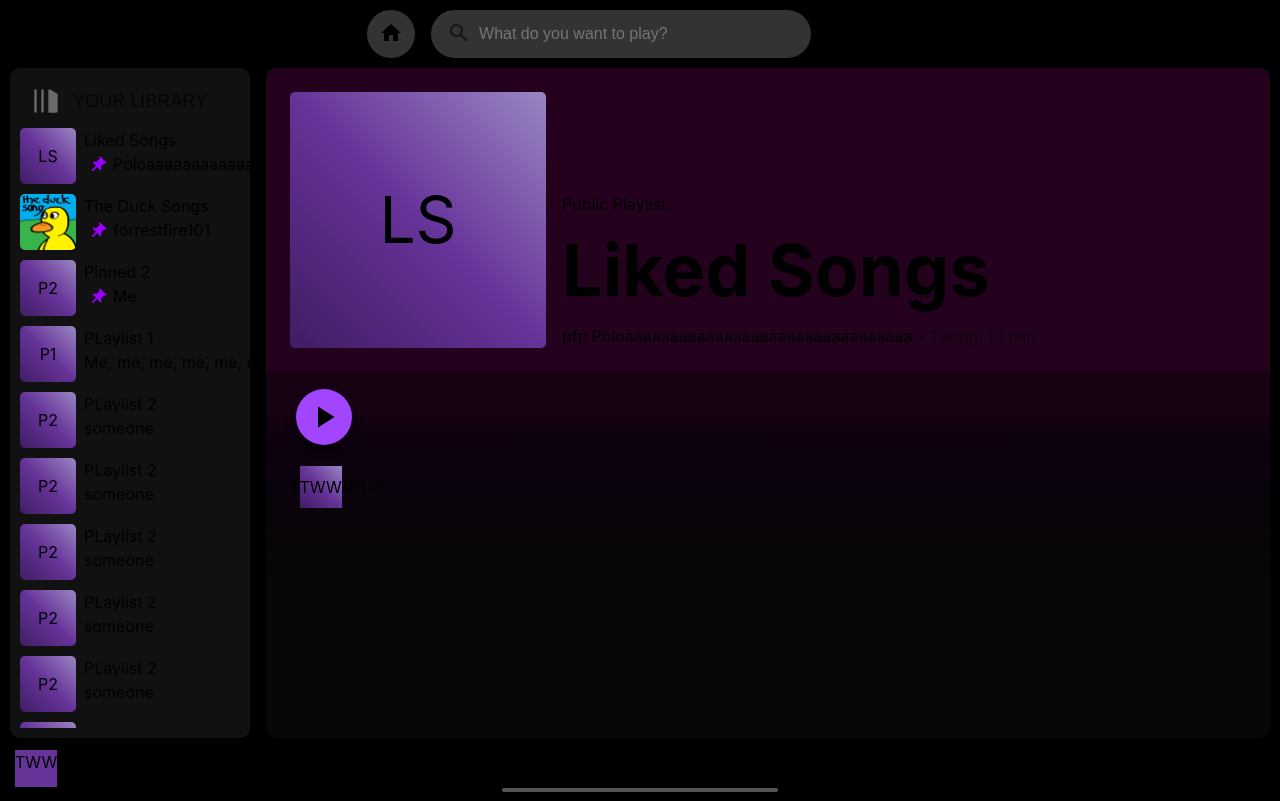
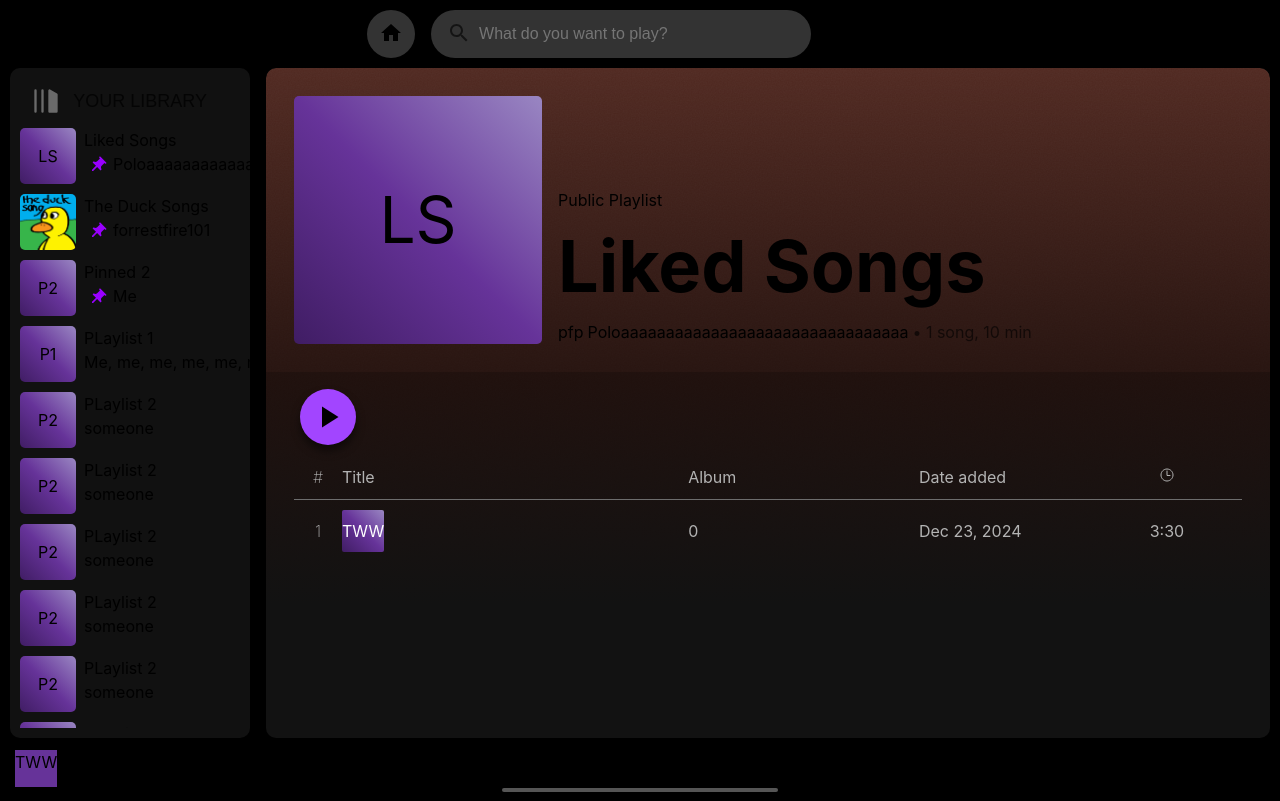
Before and after one commit to sapmat/polo-frontend, a React (Vite) app: page /playlist/1 in a window 1280 px wide. Built offline with nearby package versions, Linux system fonts and the light colour scheme.

Commit message:
save point

```diff
--- a/src/App.tsx
+++ b/src/App.tsx
@@ -14,7 +14,8 @@ function App() {
     artists: ["The Fold"],
     audioSrc: "/Audio/The Fold - The Weekend Whip (Official Audio).mp3",
     image: "TWW",
-    album: "LEGO NINJAGO: For the Spinners"
+    album: "LEGO NINJAGO: For the Spinners",
+    duration: "3:30",
   };
 
   return (
--- /dev/null
+++ b/src/Components/Pages/Playlist/Components/Table/TableHeader.tsx
@@ -0,0 +1,21 @@
+/** @jsxImportSource @emotion/react */
+import { IoTimeOutline } from "react-icons/io5";
+import classes from "./style";
+
+const TableHeader = () => {
+  return (
+    <div css={classes.header}>
+      <div css={classes.index}>#</div>
+      <div css={classes.title}>Title</div>
+      <div css={classes.album}>Album</div>
+      <div css={classes.dateAdded}>Date added</div>
+      <div css={classes.right}>
+        <div css={classes.duration}>
+          <IoTimeOutline />
+        </div>
+      </div>
+    </div>
+  );
+};
+
+export default TableHeader;
--- a/src/Components/Pages/Playlist/Components/Table/TableRow.tsx
+++ b/src/Components/Pages/Playlist/Components/Table/TableRow.tsx
@@ -1,11 +1,17 @@
 /** @jsxImportSource @emotion/react */
 import { useEffect, useState } from "react";
-import { IoTimeOutline } from "react-icons/io5";
 import { Song } from "../../../../../Model/Song/songs";
 import classes from "./style";
 import SongPlaylistImage from "../../../../Util/SongPlaylistImage/SongPlaylistImage";
+import { PlaylistSong } from "../../../../../Model/Playlist/playlist";
 
-const TableRow = ({ index, songId }: { index: number; songId: string }) => {
+const TableRow = ({
+  index,
+  playlistSong,
+}: {
+  index: number;
+  playlistSong: PlaylistSong;
+}) => {
   const [song, setSong] = useState<Song>();
 
   useEffect(() => {
@@ -15,22 +21,34 @@ const TableRow = ({ index, songId }: { index: number; songId: string }) => {
       artists: ["The Fold"],
       audioSrc: "/Audio/The Fold - The Weekend Whip (Official Audio).mp3",
       image: "",
-      album: "LEGO NINJAGO: For the Spinners"
+      album: "LEGO NINJAGO: For the Spinners",
+      duration: "3:30",
     });
   }, []);
 
   if (!song) return <></>;
 
+  const formatDate = () =>
+    new Intl.DateTimeFormat("en-US", {
+      month: "short",
+      day: "2-digit",
+      year: "numeric",
+    }).format(playlistSong.dateAdded);
+
   return (
-    <tr css={classes.row}>
-      <td css={classes.index}>{index + 1}</td>
-      <td css={classes.title}><SongPlaylistImage item={song} cssclass={{}} /></td>
-      <td css={classes.album}>{index}</td>
-      <td css={classes.dateAdded}>{index}</td>
-      <td css={classes.duration}>
-        <IoTimeOutline />
-      </td>
-    </tr>
+    <div css={classes.row}>
+      <div css={classes.index}>{index + 1}</div>
+      <div css={classes.title}>
+        <SongPlaylistImage item={song} cssclass={classes.image} />
+      </div>
+      <div css={classes.album}>{index}</div>
+      <div css={classes.dateAdded}>{formatDate()}</div>
+      <div css={classes.right}>
+        <div css={classes.addToList}></div>
+        <div css={classes.duration}>{song.duration}</div>
+        <div></div>
+      </div>
+    </div>
   );
 };
 
--- a/src/Components/Pages/Playlist/Components/Table/style.ts
+++ b/src/Components/Pages/Playlist/Components/Table/style.ts
@@ -2,7 +2,65 @@
 import { css } from "@emotion/react";
 
 const classes = {
-  row: css``,
+  header: css`
+    width: 100%;
+    display: grid;
+    grid-template-columns:
+      3em minmax(120px, 6fr) minmax(120px, 4fr) minmax(120px, 3fr)
+      150px;
+    color: #b3b3b3;
+    padding-bottom: 10px;
+    border-bottom:rgb(109, 109, 109) solid 1px;
+  `,
+  row: css`
+    display: grid;
+    grid-template-columns:
+      3em minmax(120px, 6fr) minmax(120px, 4fr) minmax(120px, 3fr)
+      150px;
+    color: #b3b3b3;
+    padding: 10px 0;
+    width: 100%;
+    border-radius: 5px;
+
+    &:hover {
+      background: rgba(179, 179, 179, 0.26);
+    }
+  `,
+  index: css`
+    display: flex;
+    justify-content: center;
+    align-items: center;
+    font-weight: 200;
+  `,
+  title: css`
+    display: flex;
+    align-items: center;
+  `,
+  image: css`
+    height: 1em;
+    border-radius: 2px;
+    color: white;
+  `,
+  album: css`
+    display: flex;
+    align-items: center;
+  `,
+  dateAdded: css`
+    display: flex;
+    align-items: center;
+  `,
+  addToList: css`
+    display: flex;
+    align-items: center;
+  `,
+  right: css`
+    display: flex;
+    justify-content: space-around;
+    align-items: center;
+  `,
+  duration: css`
+    align-items: center;
+  `,
 };
 
 export default classes;
--- a/src/Components/Pages/Playlist/index.tsx
+++ b/src/Components/Pages/Playlist/index.tsx
@@ -6,16 +6,20 @@ import PlaylistImage from "../../Util/SongPlaylistImage/SongPlaylistImage";
 import PlayArrowIcon from "@mui/icons-material/PlayArrow";
 import { useEffect, useRef, useState } from "react";
 import TableRow from "./Components/Table/TableRow";
+import TableHeader from "./Components/Table/TableHeader";
+import ScrollBarY from "../../Util/ScrollBar/ScrollBarY";
 
 const PlaylistPage = () => {
   const params = useParams();
   const id: string = params.id || "";
   const playlist = playlists.find((p) => p.id === id);
 
+  const generalRef = useRef<HTMLDivElement>(null);
   const pageRef = useRef<HTMLDivElement>(null);
   const headerRef = useRef<HTMLDivElement>(null);
 
   const [showMainHeader, setShowMainHeader] = useState<number>(0);
+  const [hovering, setHovering] = useState<boolean>(false);
 
   useEffect(() => {
     const handleScroll = () => {
@@ -59,10 +63,24 @@ const PlaylistPage = () => {
       playlist.songs.length > 1 ? "s" : ""
     }, ${formatDuration()}`;
 
-  console.log(playlist.songs);
-
   return (
-    <div ref={pageRef} css={classes.page}>
+    <div
+      ref={generalRef}
+      css={classes.general}
+      onMouseEnter={() => {
+        setHovering(true);
+      }}
+      onMouseLeave={() => {
+        setHovering(false);
+      }}
+    >
+      <ScrollBarY
+        generalHover={hovering}
+        maxHeight={generalRef.current?.clientHeight || 0}
+        scrollableElementRef={pageRef}
+      />
+      <div css={classes.bigBackground} />
+      <div className="page" ref={pageRef} css={classes.page}>
         <header css={classes.mainHeader(showMainHeader)}>
           <button css={classes.playButton}>
             <PlayArrowIcon
@@ -77,7 +95,9 @@ const PlaylistPage = () => {
           <div css={classes.header}>
             <PlaylistImage item={playlist} cssclass={classes.image} />
             <div css={classes.details}>
-            <div>{`${playlist.isPrivate ? "Private" : "Public"} Playlist`}</div>
+              <div>{`${
+                playlist.isPrivate ? "Private" : "Public"
+              } Playlist`}</div>
               <div css={classes.name}>{playlist.name}</div>
               <div css={classes.extra}>
                 <div css={classes.creator}>
@@ -87,9 +107,10 @@ const PlaylistPage = () => {
                 <div css={classes.songsDetails}>{getSongDetails()}</div>
               </div>
             </div>
-        </div>{" "}
+          </div>
         </div>
         <div css={classes.content}>
+          <div css={classes.background}></div>
           <div css={classes.contentTop}>
             <button css={classes.contentPlayButton}>
               <PlayArrowIcon
@@ -100,9 +121,13 @@ const PlaylistPage = () => {
               />
             </button>
           </div>
+          <div>
+            <TableHeader />
             {playlist.songs.map((song, index) => (
-          <TableRow index={index} songId={song} />
+              <TableRow key={index} index={index} playlistSong={song} />
             ))}
+          </div>
+        </div>
       </div>
     </div>
   );
--- a/src/Components/Pages/Playlist/style.ts
+++ b/src/Components/Pages/Playlist/style.ts
@@ -2,44 +2,40 @@
 import { css } from "@emotion/react";
 
 const classes = {
+  general: css`
+    position: relative;
+    height: 100%;
+    width: 100%;
+  `,
   page: css`
     position: relative;
     flex-grow: 1;
     height: 100%;
     overflow-y: scroll;
+    border-radius: 10px;
+    z-index: 0;
 
     &::-webkit-scrollbar {
-      width: 10px;
-      height: 10px;
+      display: none;
     }
-
-    &::-webkit-scrollbar-track {
-      background: none;
-    }
-
-    &:hover&::-webkit-scrollbar-thumb {
-      background: #444;
-      opacity: 0.5;
-    }
-
-    &::-webkit-scrollbar-thumb {
-      &:hover {
-        background: #666;
-        opacity: 0.5;
-      }
-
-      &:active {
-        background: #888;
-        opacity: 0.5;
-      }
-    }
+  `,
+  bigBackground: css`
+    box-sizing: content-box;
+    position: absolute;
+    width: 100%;
+    min-height: 100%;
+    flex-grow: 1;
+    background: #121212;
+    z-index: -2;
+    border-radius: 10px;
   `,
   mainHeader: (opacity: number) => css`
     width: 100%;
-    padding: 1em 0;
+    padding: 0.75em 1em;
     position: fixed;
     opacity: ${opacity};
     transition: opacity 0.25s ease-in-out;
+    background: rgb(10, 1, 54);
   `,
   playButton: css`
     box-sizing: border-box;
@@ -68,9 +64,11 @@ const classes = {
     gap: 1em;
     width: 100%;
     height: 19em;
-    padding: 1.5em;
+    padding: 1.75em;
     border-radius: 10px 10px 0 0;
-    background: rgb(36, 2, 30);
+    background-color: rgb(80, 40, 32);
+    background-image: linear-gradient(transparent 0, rgba(0, 0, 0, 0.5) 100%),
+      url("/Images/noise.svg");
   `,
   image: css`
     border-radius: 5px;
@@ -99,18 +97,24 @@ const classes = {
     opacity: 0.6;
   `,
   content: css`
+    position: relative;
     box-sizing: border-box;
     display: flex;
     flex-direction: column;
     height: calc(100% - 19em);
     width: 100%;
     border-radius: 0 0 10px 10px;
-    background: linear-gradient(
-      rgba(56, 5, 48, 0.4) 10%,
-      rgba(33, 2, 39, 0.4) 20%,
-      rgba(17, 17, 17, 0.4) 55%
-    );
-    padding: 0 1.5em;
+    padding: 0 1.75em;
+  `,
+  background: css`
+    position: absolute;
+    left: 0;
+    height: 232px;
+    z-index: -1;
+    width: 100%;
+    background-color: rgb(80, 40, 32);
+    background-image: linear-gradient(rgba(0, 0, 0, 0.6) 0%, #121212 100%),
+      url("/Images/noise.svg");
   `,
   contentTop: css`
     padding: 15px 0;
--- /dev/null
+++ b/src/Components/Util/ScrollBar/ScrollBarY.tsx
@@ -0,0 +1,106 @@
+/** @jsxImportSource @emotion/react */
+import { css } from "@emotion/react";
+import React, { useEffect, useState } from "react";
+
+const ScrollBarY = ({
+  generalHover,
+  maxHeight,
+  scrollableElementRef,
+}: {
+  generalHover: boolean;
+  maxHeight: number;
+  scrollableElementRef: React.RefObject<HTMLElement>;
+}) => {
+  const [thumbHeight, setThumbHeight] = useState(maxHeight);
+  const [thumbPosition, setThumbPosition] = useState(80);
+  const [cssClass, setCssClass] = useState({
+    general: css``,
+    track: css``,
+    thumb: css``,
+  });
+
+  useEffect(() => {
+    if (scrollableElementRef.current) {
+      const { clientHeight, scrollHeight } = scrollableElementRef.current;
+      setThumbHeight((clientHeight / scrollHeight) * maxHeight);
+    }
+  }, [maxHeight, scrollableElementRef]);
+
+  useEffect(() => {
+    const handleScroll = () => {
+      if (scrollableElementRef.current) {
+        const { scrollTop, clientHeight, scrollHeight } =
+          scrollableElementRef.current;
+        const thumbPosition =
+          (maxHeight - thumbHeight) *
+          (scrollTop / (scrollHeight - clientHeight));
+
+        setThumbPosition(thumbPosition);
+      }
+    };
+
+    const element = scrollableElementRef.current;
+    if (element) {
+      element.addEventListener("scroll", handleScroll);
+      handleScroll();
+    }
+
+    return () => {
+      if (element) {
+        element.removeEventListener("scroll", handleScroll);
+      }
+    };
+  }, [maxHeight, scrollableElementRef, thumbHeight]);
+
+  useEffect(() => {
+    setCssClass({
+      general: css`
+        box-sizing: border-box;
+        position: absolute;
+        right: 0px;
+        height: 100%;
+        z-index: 999;
+        border-radius: 0 10px 10px 0;
+        overflow: hidden;
+        padding-top: ${thumbPosition}px;
+      `,
+      track: css``,
+      thumb: css`
+        box-sizing: border-box;
+        width: 25px;
+        height: ${thumbHeight}px;
+        background-clip: border-box;
+        background: #666;
+        opacity: 0.5;
+        transition: background 0.3s, opacity 0.3s;
+
+        ${generalHover &&
+        `
+            display: flex;
+            background: #666;
+            opacity: 0.5;
+
+            &:hover {
+              background: #888;
+              opacity: 0.5;
+            }
+
+            &:active {
+              background: #aaa;
+              opacity: 0.5;
+            }
+          `}
+      `,
+    });
+  }, [generalHover, thumbHeight, thumbPosition]);
+
+  return (
+    <div css={cssClass.general}>
+      <div css={cssClass.track}>
+        <div css={cssClass.thumb} />
+      </div>
+    </div>
+  );
+};
+
+export default ScrollBarY;
--- a/src/Model/Song/songs.ts
+++ b/src/Model/Song/songs.ts
@@ -4,4 +4,5 @@ export interface Song {
   artists: string[];
   image: string;
   album: string;
+  duration: string;
 }
--- a/src/data.ts
+++ b/src/data.ts
@@ -5,7 +5,7 @@ export const playlists: Playlist[] = [
     id: "1",
     name: "Liked Songs",
     image: "",
-    songs: ["1"],
+    songs: [{ songId: "1", dateAdded: new Date() }],
     duration: 10,
     createdBy: "Poloaaaaaaaaaaaaaaaaaaaaaaaaaaaaaaaa",
     isPinned: true,
@@ -15,7 +15,38 @@ export const playlists: Playlist[] = [
     id: "2",
     name: "The Duck Songs",
     image: "/Images/theDuckSongCover.png",
-    songs: ["5"],
+    songs: [
+      { songId: "0", dateAdded: new Date() },
+      { songId: "1", dateAdded: new Date() },
+      { songId: "2", dateAdded: new Date() },
+      { songId: "3", dateAdded: new Date() },
+      { songId: "4", dateAdded: new Date() },
+      { songId: "5", dateAdded: new Date() },
+      { songId: "6", dateAdded: new Date() },
+      { songId: "7", dateAdded: new Date() },
+      { songId: "8", dateAdded: new Date() },
+      { songId: "9", dateAdded: new Date() },
+      { songId: "10", dateAdded: new Date() },
+      { songId: "11", dateAdded: new Date() },
+      { songId: "12", dateAdded: new Date() },
+      { songId: "13", dateAdded: new Date() },
+      { songId: "14", dateAdded: new Date() },
+      { songId: "15", dateAdded: new Date() },
+      { songId: "16", dateAdded: new Date() },
+      { songId: "17", dateAdded: new Date() },
+      { songId: "18", dateAdded: new Date() },
+      { songId: "19", dateAdded: new Date() },
+      { songId: "20", dateAdded: new Date() },
+      { songId: "21", dateAdded: new Date() },
+      { songId: "22", dateAdded: new Date() },
+      { songId: "23", dateAdded: new Date() },
+      { songId: "24", dateAdded: new Date() },
+      { songId: "25", dateAdded: new Date() },
+      { songId: "26", dateAdded: new Date() },
+      { songId: "27", dateAdded: new Date() },
+      { songId: "28", dateAdded: new Date() },
+      { songId: "29", dateAdded: new Date() },
+    ],
     duration: 10,
     createdBy: "forrestfire101",
     isPinned: true,
@@ -25,7 +56,7 @@ export const playlists: Playlist[] = [
     id: "3",
     name: "Pinned 2",
     image: "",
-    songs: ["1"],
+    songs: [{ songId: "1", dateAdded: new Date() }],
     duration: 10,
     createdBy: "Me",
     isPinned: true,
@@ -35,7 +66,7 @@ export const playlists: Playlist[] = [
     id: "4",
     name: "PLaylist 1",
     image: "",
-    songs: ["1"],
+    songs: [{ songId: "1", dateAdded: new Date() }],
     duration: 10,
     createdBy: "Me, me, me, me, me, me, me, me, you",
     isPinned: false,
@@ -45,7 +76,7 @@ export const playlists: Playlist[] = [
     id: "5",
     name: "PLaylist 2",
     image: "",
-    songs: ["1"],
+    songs: [{ songId: "1", dateAdded: new Date() }],
     duration: 10,
     createdBy: "someone",
     isPinned: false,
@@ -55,7 +86,7 @@ export const playlists: Playlist[] = [
     id: "6",
     name: "PLaylist 2",
     image: "",
-    songs: ["1"],
+    songs: [{ songId: "1", dateAdded: new Date() }],
     duration: 10,
     createdBy: "someone",
     isPinned: false,
@@ -65,7 +96,7 @@ export const playlists: Playlist[] = [
     id: "7",
     name: "PLaylist 2",
     image: "",
-    songs: ["1"],
+    songs: [{ songId: "1", dateAdded: new Date() }],
     duration: 10,
     createdBy: "someone",
     isPinned: false,
@@ -75,7 +106,7 @@ export const playlists: Playlist[] = [
     id: "8",
     name: "PLaylist 2",
     image: "",
-    songs: ["1"],
+    songs: [{ songId: "1", dateAdded: new Date() }],
     duration: 10,
     createdBy: "someone",
     isPinned: false,
@@ -85,7 +116,7 @@ export const playlists: Playlist[] = [
     id: "9",
     name: "PLaylist 2",
     image: "",
-    songs: ["1"],
+    songs: [{ songId: "1", dateAdded: new Date() }],
     duration: 10,
     createdBy: "someone",
     isPinned: false,
@@ -95,7 +126,7 @@ export const playlists: Playlist[] = [
     id: "10",
     name: "PLaylist 2",
     image: "",
-    songs: ["1"],
+    songs: [{ songId: "1", dateAdded: new Date() }],
     duration: 10,
     createdBy: "someone",
     isPinned: false,
@@ -105,7 +136,7 @@ export const playlists: Playlist[] = [
     id: "11",
     name: "PLaylist 2",
     image: "",
-    songs: ["1"],
+    songs: [{ songId: "1", dateAdded: new Date() }],
     duration: 10,
     createdBy: "someone",
     isPinned: false,
@@ -115,7 +146,7 @@ export const playlists: Playlist[] = [
     id: "12",
     name: "PLaylist 2",
     image: "",
-    songs: ["1"],
+    songs: [{ songId: "1", dateAdded: new Date() }],
     duration: 10,
     createdBy: "someone",
     isPinned: false,
```
Also changed, not shown: src/Model/Playlist/playlist.ts (+6 -1 lines), public/Images/noise.svg (added). Lines whose indentation alone changed are shown as unchanged.
